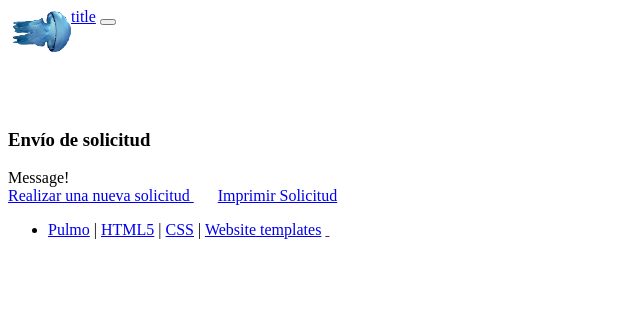
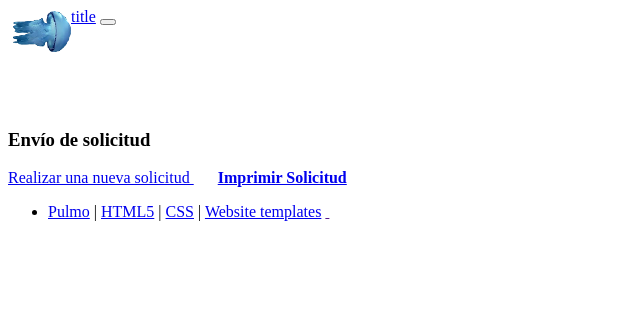
Before and after one commit to efornal/pulmo, a Django app: template templates/outcome_success.html in a window 1280 px wide. Shown: the top 326 px of the page, without its empty margins (0-640 px from the left). Run offline with Django 3.2, Linux system fonts and the light colour scheme; the template is opened without the code that fills it, so the values that code supplies are empty; some libraries are stand-ins or nearby versions.

Commit message:
the application's success message has been changed

```diff
--- a/templates/outcome_success.html
+++ b/templates/outcome_success.html
@@ -16,14 +16,14 @@
             <div class="panel-heading">
               <h3 class="panel-title">Envío de solicitud</h3>
             </div>
-            <div class="panel-body"> {{ msg|safe }} Message!</div>
+            <div class="panel-body"> {{ msg|safe }} </div>
             <div class="panel-body">
               <a href="{% url 'index' %}" class="alert-link">
                 Realizar una nueva solicitud
               </a>
-              &nbsp;&nbsp;&nbsp;&nbsp;&nbsp;
+              &nbsp;&nbsp;&nbsp;&nbsp;&nbsp;<strong>
               <a href="{% url 'print_application_form' application_form_id %}" TARGET="_blank"
-                 class="alert-link" >Imprimir Solicitud</a>
+                 class="alert-link" >Imprimir Solicitud</a></strong>
             </div>
           </div>
         </div>
```
Also changed, not shown: app/views.py (+8 -1 lines).
